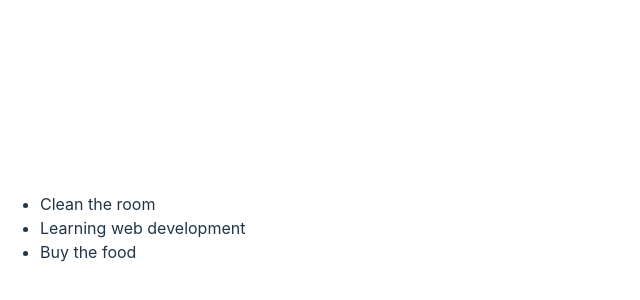
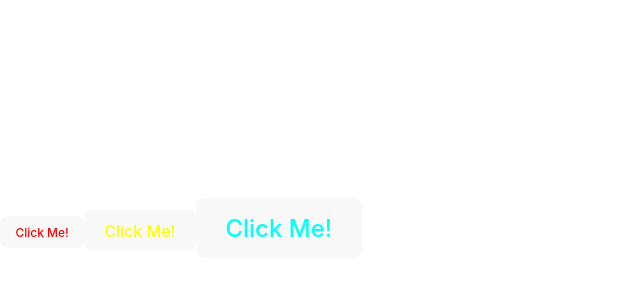
Before and after one commit to jaenudincollege/learning, a React (Vite) app in the folder react/: page / in a window 1280 px wide. Shown: the part 172-472 px from the top of the page, without its empty margins (0-640 px from the left). Built offline with nearby package versions, Linux system fonts and the light colour scheme.

Commit message:
react props

```diff
--- a/react/src/App.jsx
+++ b/react/src/App.jsx
@@ -1,18 +1,13 @@
-export default function App() {
-  return <TodoList />;
+function Button({ text, color, fontSize }) {
+  return <button style={{ color, fontSize }}>{text}</button>;
 }
 
-function TodoList() {
-  const todos = [
-    { id: crypto.randomUUID(), task: "Clean the room" },
-    { id: crypto.randomUUID(), task: "Learning web development" },
-    { id: crypto.randomUUID(), task: "Buy the food" },
-  ];
+export default function App() {
   return (
-    <ul>
-      {todos.map((todo) => (
-        <li key={todo.id}>{todo.task}</li>
-      ))}
-    </ul>
+    <>
+      <Button text="Click Me!" color="red" fontSize={12} />
+      <Button text="Click Me!" color="yellow" fontSize={16} />
+      <Button text="Click Me!" color="cyan" fontSize={24} />
+    </>
   );
 }
```
